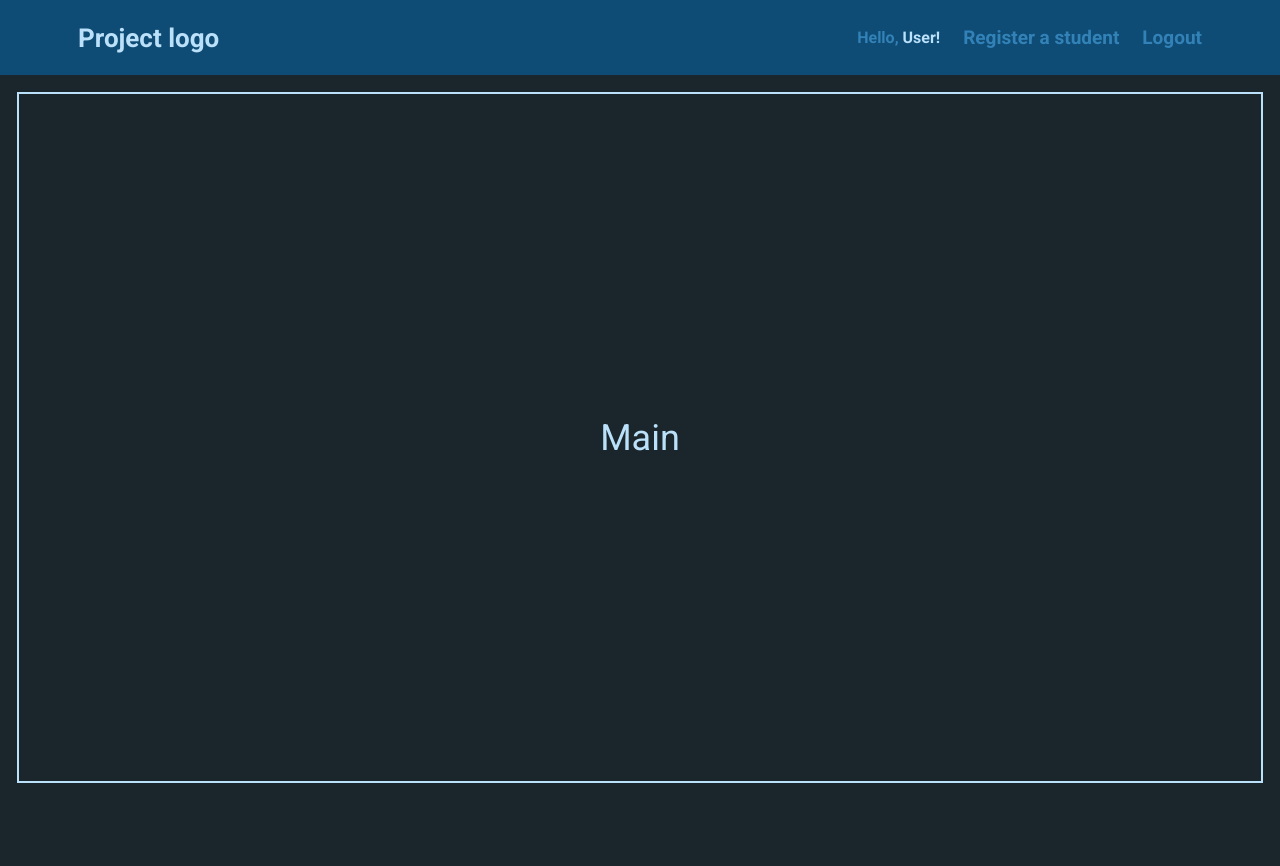
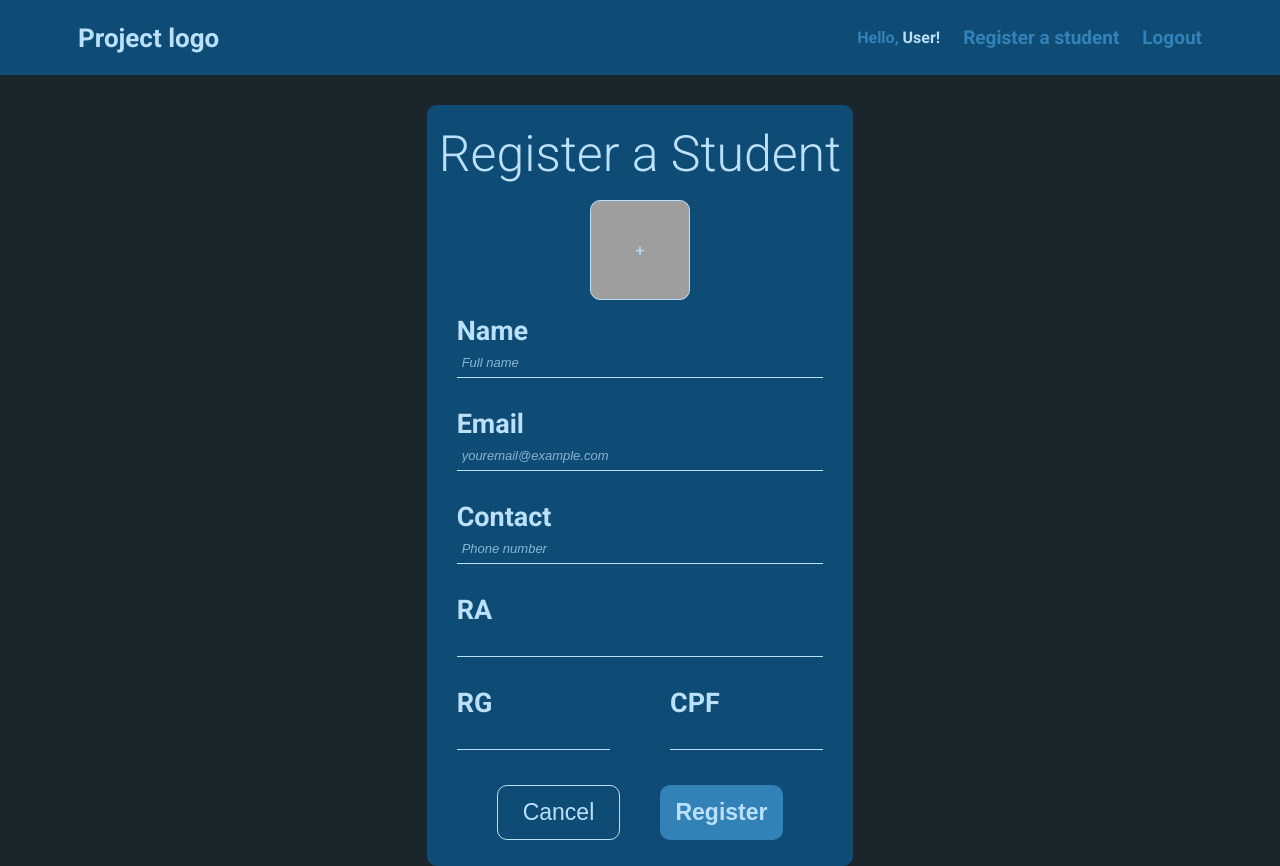
Before and after one commit to caiobrida/college-project, a React (Create React App) app in the folder web/: page / in a window 1280 px wide. Before the commit the page ends 800 px from the top, so only its background shows below. Built offline with nearby package versions, Linux system fonts and the light colour scheme; grey boxes are pictures that could not be loaded.

Commit message:
update form styles

```diff
--- a/web/src/components/common/Form/styles.css
+++ b/web/src/components/common/Form/styles.css
@@ -9,6 +9,8 @@ form {
   margin-bottom: 30px;
   grid-row: 2;
   grid-column: 2;
+  justify-self: center;
+  align-self: center;
 }
 h1 {
   margin-top: 20px;
--- a/web/src/pages/LoggedContent.jsx
+++ b/web/src/pages/LoggedContent.jsx
@@ -9,7 +9,7 @@ function LoggedContent() {
   return(
     <>
       <Header />
-      <MainContent />
+      <RegisterStudentForm />
     </>
   );
 }
```
